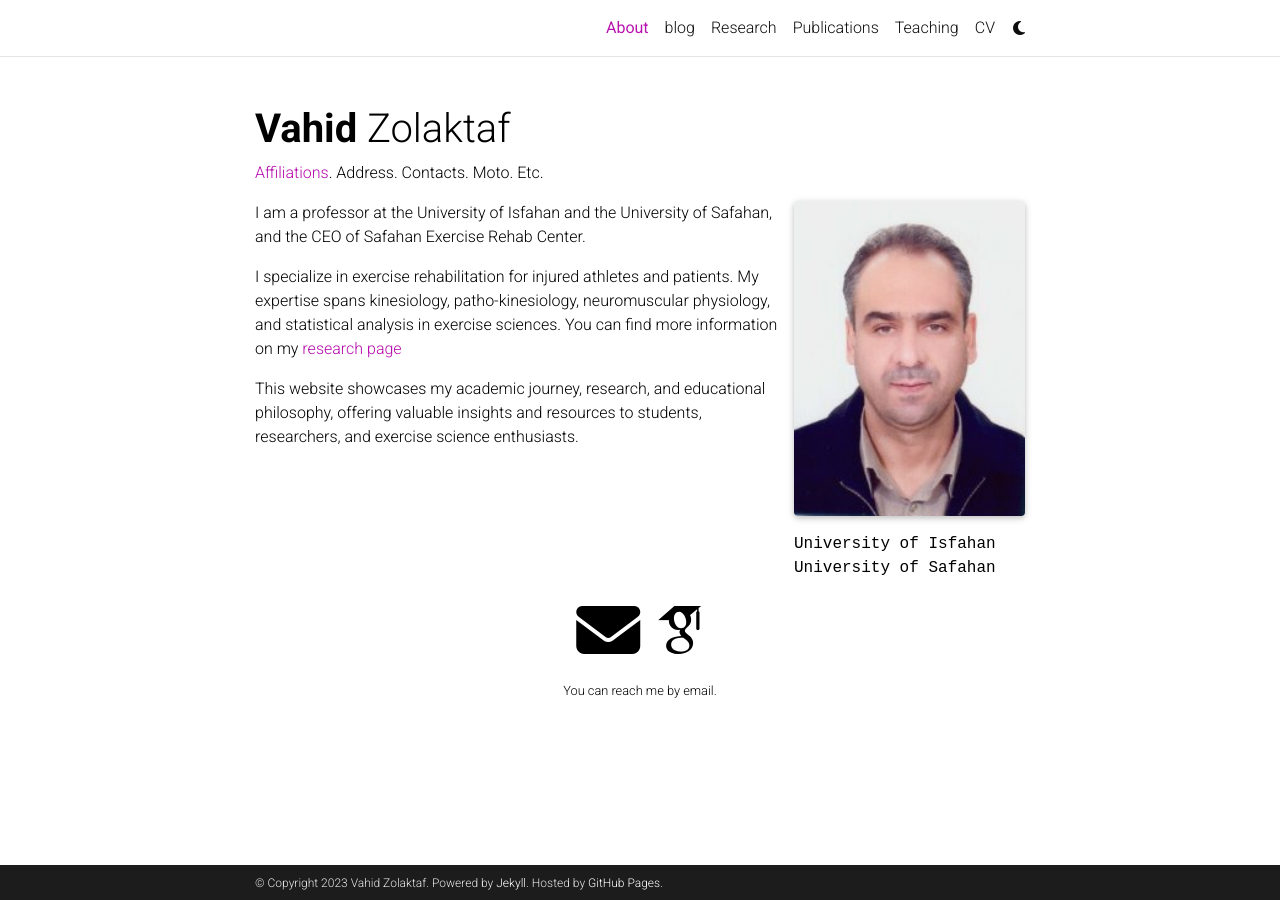
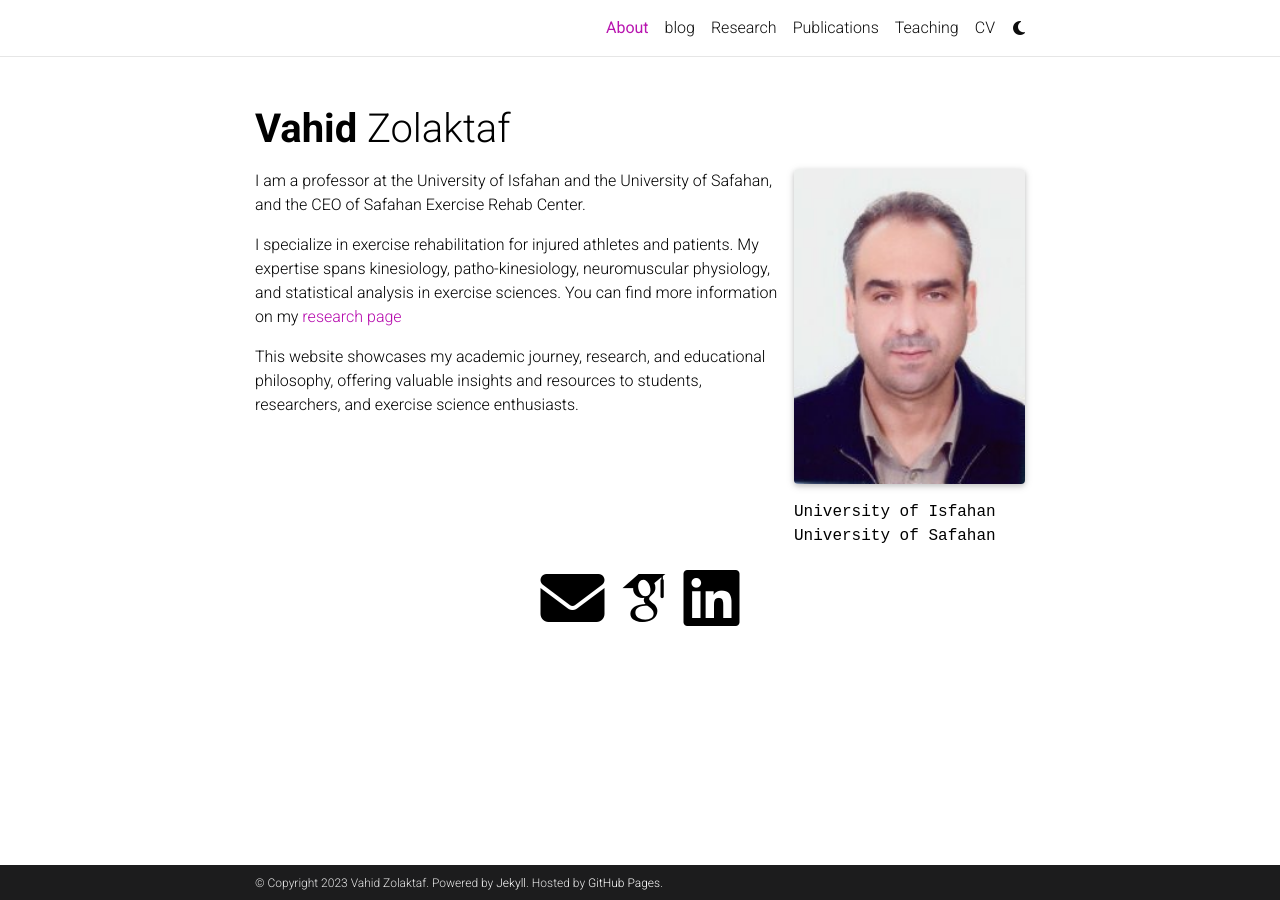
Before and after one commit to vahidzf/vahidzf.github.io, a Jekyll site: the page built from _pages/about.md, in a window 1280 px wide. Built offline with Jekyll 4.4.1, drawn with Linux system fonts in a browser that asks for light colours; full-size pictures stand in for the smaller copies a plugin makes; some web fonts are replaced; comment, search, counter and statistics services are not loaded; a style sheet for code colours, icons or effects is not loaded.

Commit message:
some changes

```diff
--- a/_config.yml
+++ b/_config.yml
@@ -70,7 +70,7 @@ github_username: # your GitHub user name
 gitlab_username: # your GitLab user name
 twitter_username: # your Twitter handle
 mastodon_username: # your mastodon instance+username in the format instance.tld/@username
-linkedin_username: # your LinkedIn user name
+linkedin_username: vahidzolaktaf
 telegram_username: # your Telegram user name
 scholar_userid: NDGuxa8AAAAJ&hl=en&oi=ao
 semanticscholar_id: # your Semantic Scholar ID
@@ -103,7 +103,6 @@ zotero_username: # your zotero username
 wechat_qr: # filename of your wechat qr-code saved as an image (e.g., wechat-qr.png if saved to assets/img/wechat-qr.png)
 
 contact_note: >
-  You can reach me by email.
 
 # -----------------------------------------------------------------------------
 # Analytics and search engine verification
--- a/_pages/about.md
+++ b/_pages/about.md
@@ -2,7 +2,7 @@
 layout: about
 title: About
 permalink: /
-subtitle: <a href='#'>Affiliations</a>. Address. Contacts. Moto. Etc.
+subtitle:
 
 profile:
   align: right
```
